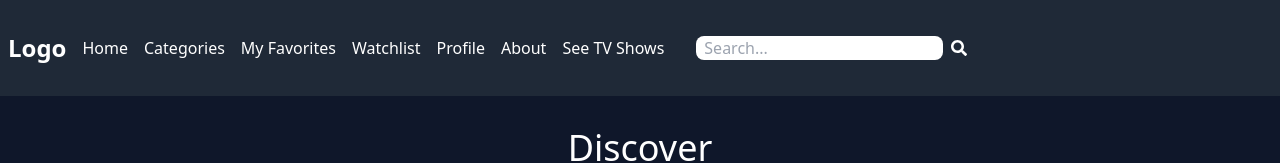
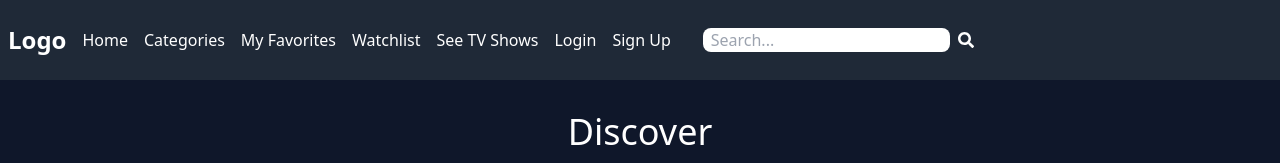
Before and after one commit to Mahfuzy/MovieApp, a React (Create React App) app: page / in a window 1280 px wide. Shown: the top 163 px of the page. Built offline with nearby package versions, Linux system fonts and the light colour scheme; no server answers.

Commit message:
Fixed conditional rendering of Sign Out link in Navbar

```diff
--- a/package.json
+++ b/package.json
@@ -1,6 +1,6 @@
 {
-  "homepage": "https://Mahfuzy.github.io/Movies-Hub",
-  "name": "netflix-clone",
+  "homepage": "https://Mahfuzy.github.io/MovieApp",
+  "name": "MovieApp",
   "version": "0.1.0",
   "private": true,
   "dependencies": {
--- a/src/components/HO_components/Navbar.js
+++ b/src/components/HO_components/Navbar.js
@@ -39,7 +39,7 @@ const Navbar = () => {
 
   return (
     <header className="bg-gray-800 text-white py-4 shadow-md">
-      <div className="container mx-auto py-4 px-2 flex justify-between items-center">
+      <div className="container mx-auto p-2 flex justify-between items-center">
         <div className="flex items-center">
           <Link to="/" className="text-2xl font-bold mr-4">
             Logo
@@ -67,16 +67,6 @@ const Navbar = () => {
                 </Link>
               </li>
               <li>
-                <Link to="/profile" className="hover:text-gray-400">
-                  Profile
-                </Link>
-              </li>
-              <li>
-                <Link to="/about" className="hover:text-gray-400">
-                  About
-                </Link>
-              </li>
-              <li>
                 <Link
                   to={location.pathname === '/' ? '/tv-shows' : '/'}
                   className="hover:text-gray-400"
@@ -84,6 +74,25 @@ const Navbar = () => {
                   {location.pathname === '/' ? 'See TV Shows' : 'See Movies'}
                 </Link>
               </li>
+              {/* Adjusted conditional rendering */}
+              {user ? (
+                <li>
+                  <SignOut />
+                </li>
+              ) : (
+                <>
+                  <li>
+                    <Link to="/login" >
+                      Login
+                    </Link>
+                  </li>
+                  <li>
+                    <Link to="/signup" >
+                      Sign Up
+                    </Link>
+                  </li>
+                </>
+              )}
             </ul>
             {/* Include Search component for big screens */}
             <Search onSearchSubmit={handleSearchSubmit} />
@@ -135,21 +144,8 @@ const Navbar = () => {
                 Watchlist
               </Link>
             </li>
-            <li>
-              <Link to="/profile" onClick={closeMobileMenu}>
-                Profile
-              </Link>
-            </li>
-            <li>
-              <Link to="/about" onClick={closeMobileMenu}>
-                About
-              </Link>
-            </li>
+            {/* Adjusted conditional rendering */}
             {user ? (
-              <li>
-                <SignOut onClick={closeMobileMenu} />
-              </li>
-            ) : (
               <>
                 <li>
                   <Link to="/login" onClick={closeMobileMenu}>
@@ -162,6 +158,10 @@ const Navbar = () => {
                   </Link>
                 </li>
               </>
+            ) : (
+              <li>
+                <SignOut onClick={closeMobileMenu} />
+              </li>
             )}
             <li>
               <Link
--- a/src/components/auth_components/AuthChecker.js
+++ b/src/components/auth_components/AuthChecker.js
@@ -3,20 +3,15 @@ import { auth } from "./Firebase";
 
 const AuthChecker = () => {
     const [user, setUser] = useState(null);
-    const [authToken, setAuthToken] = useState(null);
 
     useEffect(() => {
         const unsubscribe = auth.onAuthStateChanged((authUser) => {
             if (authUser) {
                 // User is signed in
                 setUser(authUser);
-                authUser.getIdToken()
-                    .then(token => setAuthToken(token))
-                    .catch(error => console.error('Error getting user token:', error));
             } else {
                 // User is signed out
                 setUser(null);
-                setAuthToken(null);
             }
         });
 
@@ -24,7 +19,7 @@ const AuthChecker = () => {
         return () => unsubscribe();
     }, []);
 
-    return { user, authToken };
+    return user;
 };
 
 export default AuthChecker;
--- a/src/components/auth_components/SignIn.js
+++ b/src/components/auth_components/SignIn.js
@@ -1,40 +1,49 @@
 import { useState } from "react";
-import { Link } from "react-router-dom";
+import { Link, useHistory } from "react-router-dom";
 import { auth } from "./Firebase";
-import { useHistory } from "react-router-dom";
 
 const SignIn = () => {
   const [formData, setFormData] = useState({
     email: "",
     password: ""
   });
-  const [errors, setErrors] = useState({}); // New state for holding error messages
+  const [error, setError] = useState(null); // New state for holding error message
 
   const { email, password } = formData;
 
   const onChange = (e) => {
     setFormData({
-     ...formData,
+      ...formData,
       [e.target.name]: e.target.value
     });
-  }
+  };
 
   const history = useHistory();
 
   const FormLogin = async (e) => {
     e.preventDefault();
-    let tempErrors = {}; // Temporary object to hold errors
+
     try {
       await auth.signInWithEmailAndPassword(email, password);
       console.log("Logged in: ", auth.currentUser);
       history.push('/');
     } catch (error) {
-      tempErrors.loginFailed = error.message;
-      setErrors(tempErrors); // Update errors state if any
-      console.error("Sign-in error", error.message);
+      let errorMessage;
+      switch (error.code) {
+        case 'auth/user-not-found':
+          errorMessage = "No user found with this email. Please sign up.";
+          break;
+        case 'auth/wrong-password':
+          errorMessage = "Incorrect password. Please try again.";
+          break;
+        default:
+          errorMessage = "Please sign up if you do not have an account.";
+          break;
+      }
+      setError(errorMessage);
+      console.error("Sign-in error:", error);
     }
   };
-
 
   return (
     <div className="signInPage bg-gray-100 min-h-screen flex items-center justify-center">
@@ -52,7 +61,6 @@ const SignIn = () => {
               value={email}
               onChange={onChange}
             />
-            {errors.email && <p className="text-red-600 text-xs mt-1">{errors.email}</p>}
           </div>
           <div className="mb-4">
             <label htmlFor="password" className="block text-gray-700 text-sm font-bold mb-2">Password</label>
@@ -66,7 +74,7 @@ const SignIn = () => {
               onChange={onChange}
               minLength="6"
             />
-            {errors.loginFailed && <p className="text-red-600 text-xs mt-1">{errors.loginFailed}</p>}
+            {error && <p className="text-red-600 text-xs mt-1">{error}</p>}
           </div>
           <button className="bg-blue-500 hover:bg-blue-700 text-white font-bold py-2 px-4 rounded focus:outline-none focus:shadow-outline" type="submit">
             Sign In
--- a/src/components/auth_components/SignUp.js
+++ b/src/components/auth_components/SignUp.js
@@ -25,9 +25,21 @@ const SignUp = () => {
   const FormSignUp = async (e) => {
     e.preventDefault();
     let tempErrors = {}; // Temporary object to hold errors
+
+    // Email validation
+    const emailRegex = /^[^\s@]+@[^\s@]+\.[^\s@]+$/;
+    if (!emailRegex.test(email)) {
+      tempErrors.email = "Invalid email address";
+    }
+
+    // Password validation
     if (password !== re_password) {
       tempErrors.passwordsMatch = 'Passwords do not match';
     }
+    if (password.length < 6) {
+      tempErrors.passwordLength = "Password must be at least 6 characters long";
+    }
+
     if (Object.keys(tempErrors).length > 0) {
       setErrors(tempErrors); // Update errors state if any
       return; // Exit early if there are errors
@@ -89,6 +101,7 @@ const SignUp = () => {
               onChange={onChange}
               minLength="6"
             />
+            {errors.passwordLength && <p className="text-red-600 text-xs mt-1">{errors.passwordLength}</p>}
             {errors.passwordsMatch && <p className="text-red-600 text-xs mt-1">{errors.passwordsMatch}</p>}
           </div>
           <div className="mb-4">
```
Also changed, not shown: 1 other file (tests, documents, lock files or other folders).
